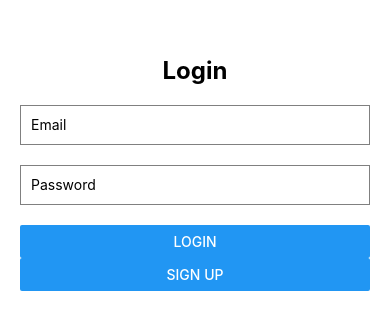
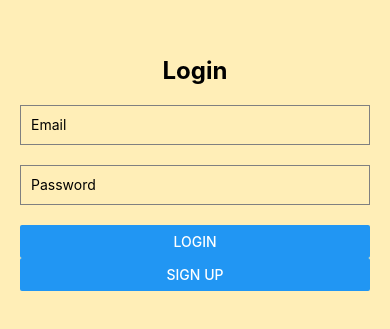
Before and after one commit to tudor-filimon/umami, a React Native app in the folder Recipe-App/: screen /Login in a window 390 px wide. Shown: the part 249-578 px from the top of the page. Built offline with nearby package versions, Linux system fonts and the light colour scheme.

Commit message:
background

```diff
--- a/Recipe-App/screens/login.tsx
+++ b/Recipe-App/screens/login.tsx
@@ -60,7 +60,7 @@
     flex: 1,
     justifyContent: 'center',
     padding: 20,
-    backgroundColor: 'white',
+    backgroundColor: '#FFEEB7',
   },
   title: {
     fontSize: 24,
--- a/Recipe-App/screens/profile.tsx
+++ b/Recipe-App/screens/profile.tsx
@@ -88,7 +88,7 @@
 const styles = StyleSheet.create({
   container: {
     flex: 1,
-    backgroundColor: 'white',
+    backgroundColor: '#FFEEB7',
   },
   profileInfoContainer: {
     alignItems: 'center',
```
